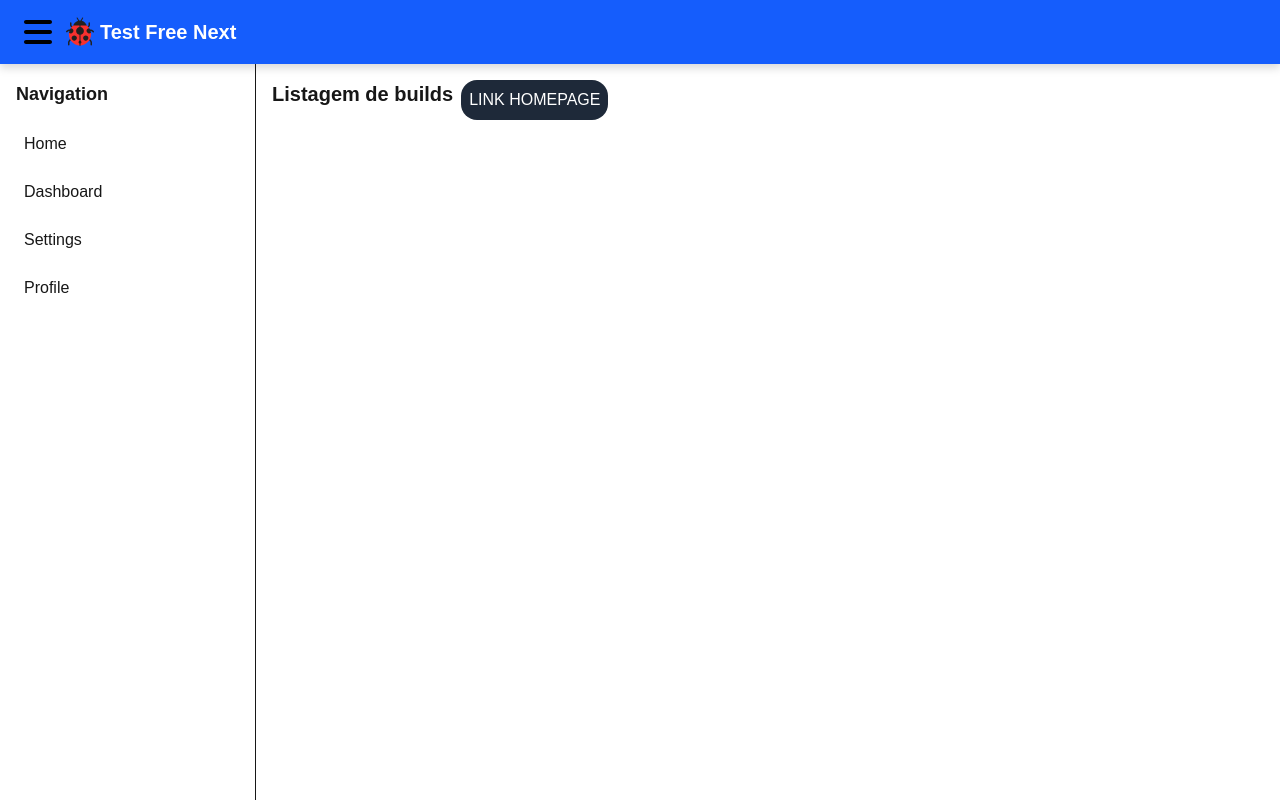
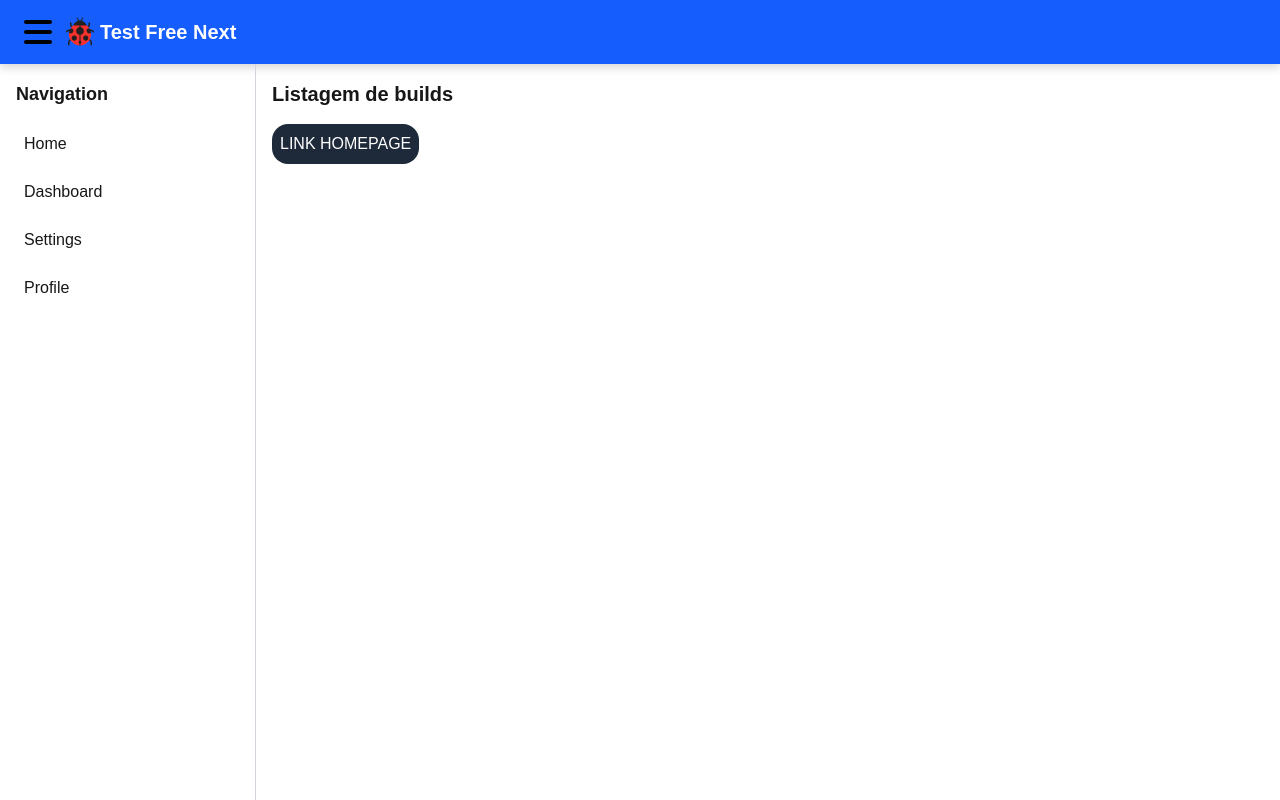
Before and after one commit to luaschelb/testfree_next, a Next.js app: page /builds in a window 1280 px wide. Built offline with nearby package versions, Linux system fonts and the light colour scheme.

Commit message:
improved css a little bit

```diff
--- a/app/builds/page.tsx
+++ b/app/builds/page.tsx
@@ -2,11 +2,9 @@ import Link from "next/link";
 
 export default async function Page() {
   return (
-    <main>
-      <div className='flex flex-row gap-2'>
-        <h1 className="text-xl font-bold mb-2">Listagem de builds</h1>
-        <Link href="/" className="bg-gray-800 rounded-2xl p-2 text-white w-max">LINK HOMEPAGE</Link>
-      </div>
+    <main className='flex flex-col gap-2'>
+      <h1 className="text-xl font-bold mb-2">Listagem de builds</h1>
+      <Link href="/" className=" hover:bg-amber-300 transition-colors bg-gray-800 rounded-2xl p-2 text-white w-fit">LINK HOMEPAGE</Link>
     </main>
   );
 }
--- a/app/components/drawerLayout.tsx
+++ b/app/components/drawerLayout.tsx
@@ -27,7 +27,7 @@ export default function DrawerLayout ({children}: DrawerLayoutProps) {
                 <span className="ml-1 text-xl font-bold">Test Free Next</span>
             </div>
             <div id="Main" className="flex h-[calc(100vh-4rem)]">
-                <div id="Drawer" className={`overflow-hidden border-r h-full transition-all ease-in-out duration-300
+                <div id="Drawer" className={`overflow-hidden border-r border-gray-300 h-full transition-all ease-in-out duration-300
                     ${open ? "translate-x-0 w-64" : "-translate-x-full w-0"}`}>
                     <div className="p-4">
                         <h2 className="mb-4 text-lg font-semibold">Navigation</h2>
```
